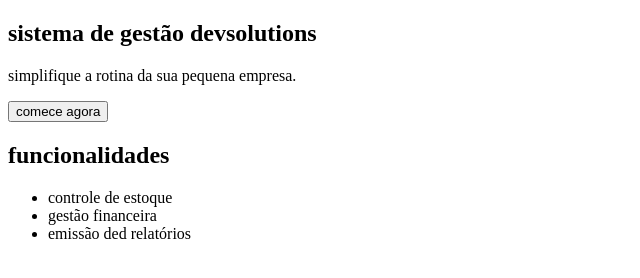
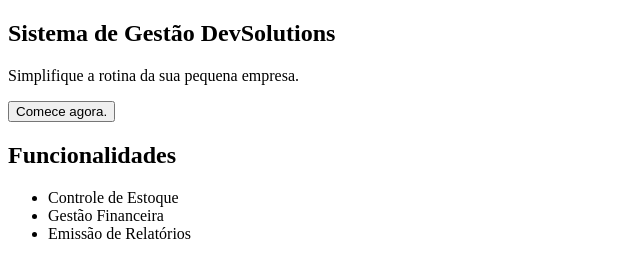
Before and after one commit to felipebsouza7-cloud/devsolutions, a plain HTML site: page index.html in a window 1280 px wide. Shown: the whole page, without its empty margins (0-640 px from the left). Drawn offline with Linux system fonts and the light colour scheme.

Commit message:
Update index.html

```diff
--- a/index.html
+++ b/index.html
@@ -3,22 +3,21 @@
 <head>
     <meta charset="UTF-8">
     <meta name="viewport" content="width=device-width, initial-scale=1.0">
-    <title>sistema de gestão devsolutions</title>
+    <title>Sistema de Gestão DevSolutions</title>
 </head>
 <body>
     <section>
-    <h1>sistema de gestão devsolutions</h1>
-    <p>simplifique a rotina da sua pequena empresa.</p>
-    <button>comece agora</button>
+        <h1>Sistema de Gestão DevSolutions</h1>
+        <p>Simplifique a rotina da sua pequena empresa.</p>
+        <button>Comece agora.</button>
     </section>
     <section class="funcionalidades">
-        <h2>funcionalidades</h2>
+        <h2>Funcionalidades</h2>
         <ul>
-            <li>controle de estoque</li>
-            <li>gestão financeira</li>
-            <li>emissão ded relatórios</li>
+            <li>Controle de Estoque</li>
+            <li>Gestão Financeira</li>
+            <li>Emissão de Relatórios</li>
         </ul>
     </section>
-
 </body>
 </html>
```
